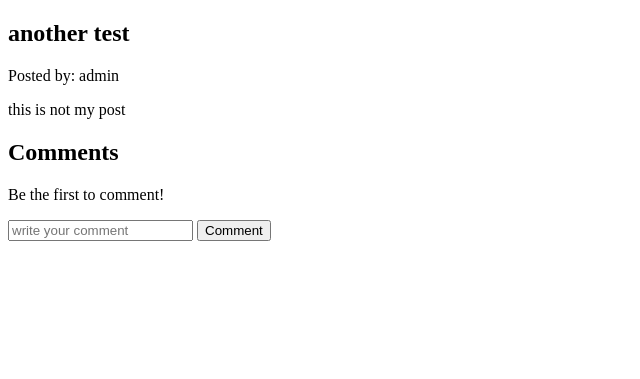
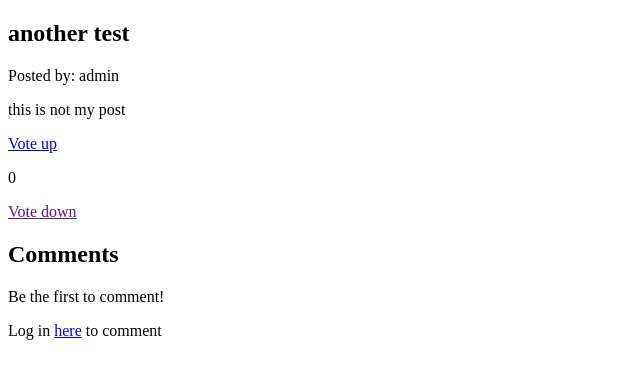
Before and after one commit to tirilg/Djeddit_django-reddit-clone, a Django app: page /reddit/post/2 in a window 1280 px wide. Shown: the part 70-449 px from the top of the page, without its empty margins (0-640 px from the left). Run offline with Django 3.2, Linux system fonts and the light colour scheme; data comes from the database, SQL or seed files in the repository; both versions use the stored data as it was after the commit.

Commit message:
vote up working

```diff
--- a/reddit_app/admin.py
+++ b/reddit_app/admin.py
@@ -1,6 +1,7 @@
 from django.contrib import admin
-from .models import Post, Comment
+from .models import Post, Comment, Vote
 
 # Register your models here.
 admin.site.register(Post)
 admin.site.register(Comment)
+admin.site.register(Vote)
--- a/reddit_app/models.py
+++ b/reddit_app/models.py
@@ -7,6 +7,7 @@
     title = models.CharField(max_length=200)
     author = models.ForeignKey(User, on_delete=models.CASCADE)
     text = models.TextField()
+    votes = models.IntegerField(default=0)
     created_at = models.DateTimeField(auto_now_add=True)
 
     def __str__(self):
@@ -20,3 +21,8 @@
 
     def __str__(self):
         return f"{self.author} - {self.text}"
+
+class Vote(models.Model):
+    vote = models.BooleanField(null=True)
+    post = models.ForeignKey(Post, on_delete=models.CASCADE)
+    user = models.ForeignKey(User, on_delete=models.CASCADE)
--- a/reddit_app/urls.py
+++ b/reddit_app/urls.py
@@ -8,4 +8,5 @@
     path("profile/", views.profile, name="profile"),
     path("post/<int:post_id>", views.single_post, name="single_post"),
     path("post/<int:post_id>/comment", views.comment, name="comment"),
+    path("post/<int:post_id>/upvote", views.upvote, name="upvote"),
 ]
--- a/reddit_app/views.py
+++ b/reddit_app/views.py
@@ -1,5 +1,5 @@
 from django.shortcuts import render, get_object_or_404, redirect
-from . models import Post, Comment
+from . models import Post, Comment, Vote
 
 # Create your views here.
 
@@ -47,3 +47,11 @@
 
 def delete_post(request):
     pass
+
+def upvote(request, post_id):
+    user = request.user
+    post = Post.objects.get(id=post_id)
+    post.votes = post.votes + 1
+    post.save()
+    Vote.objects.create(post=post, user=user)
+    return redirect("reddit_app:single_post", post_id=post_id)
--- a/templates/reddit_app/index.html
+++ b/templates/reddit_app/index.html
@@ -15,7 +15,7 @@
     <form method="POST">
         {% csrf_token %}
         <input type="text" name="title" placeholder="title">
-        <input type="text" name="text" placeholder="...">
+        <textarea name="text" placeholder="write your post"></textarea>
         <button>Create post</button>
     </form>
     {% if error %} <p>{{error}}</p> {% endif %}
--- a/templates/reddit_app/single_post.html
+++ b/templates/reddit_app/single_post.html
@@ -6,6 +6,9 @@
     <h2>{{post.title}}</h2>
     <span>Posted by: {{post.author}}</span>
     <p>{{post.text}}</p>
+    <a href="{% url "reddit_app:upvote" post.id %}">Vote up</a>
+    <p>{{post.votes}}</p>
+    <a href="">Vote down</a>
 </div>
 
 <div id="comments">
@@ -18,13 +21,16 @@
         <p>Be the first to comment!</p>
     {% endif %}
 </div>
-
+{% if request.user.is_authenticated %}
     <div id="comment-form">
         <form method="POST" action="{% url "reddit_app:comment" post.id %}">
             {% csrf_token %}
-        <input type="text" name="text" placeholder="write your comment">
+            <textarea name="text" placeholder="write your comment"></textarea>
             <button>Comment</button>
         </form>
     </div>
+{% else %}
+    <p>Log in <a href="{% url "user_app:login" %}">here</a> to comment</p>
+{% endif %}
 
 {% endblock content %}
--- a/user_app/urls.py
+++ b/user_app/urls.py
@@ -8,4 +8,5 @@
     path("signup/", views.signup, name="signup"),
     path("login/", views.login, name="login"),
     path("logout/", views.logout, name="logout"),
+    path("delete/", views.delete, name="delete"),
 ]
```
Also changed, not shown: user_app/views.py (+15 -2 lines), db.sqlite3, reddit_app/migrations/0005_auto_20200522_1350.py (added), reddit_app/migrations/0006_auto_20200522_1434.py (added), templates/user_app/settings.html (added). Lines whose indentation alone changed are shown as unchanged.
